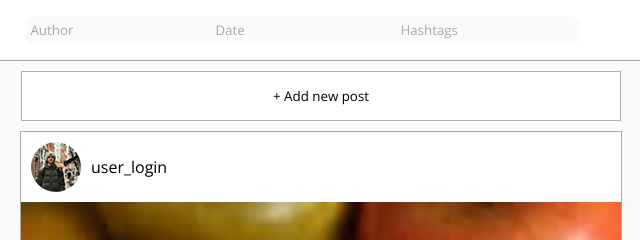
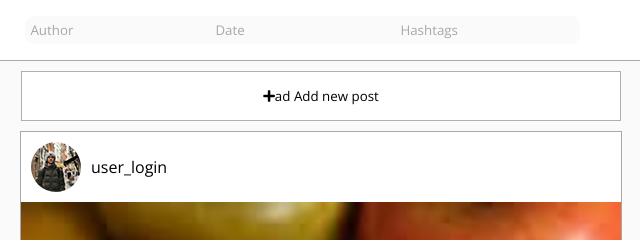
Before and after one commit to NikitaDoroshkin/ep, a plain HTML site: page UI/index.html in a window 1280 px wide. Shown: the top 240 px of the page, 319-959 px from the left. Drawn offline with nearby package versions, Linux system fonts and the light colour scheme.

Commit message:
add icon

```diff
--- a/UI/index.html
+++ b/UI/index.html
@@ -29,7 +29,7 @@
 
     <section class="post-container">
         <section class="main-button-container">
-            <button class="main-button">+ Add new post</button>
+            <button class="main-button"><i class="fas fa-plus"></i>ad Add new post</button>
         </section>
 
         <article class="post">
```
